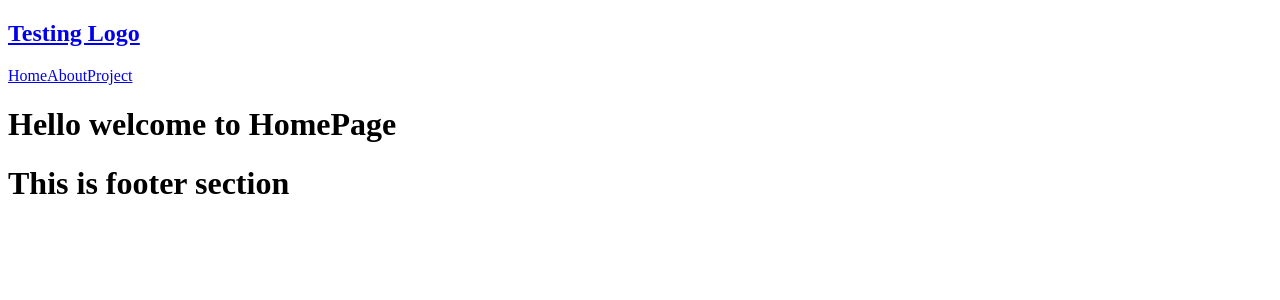
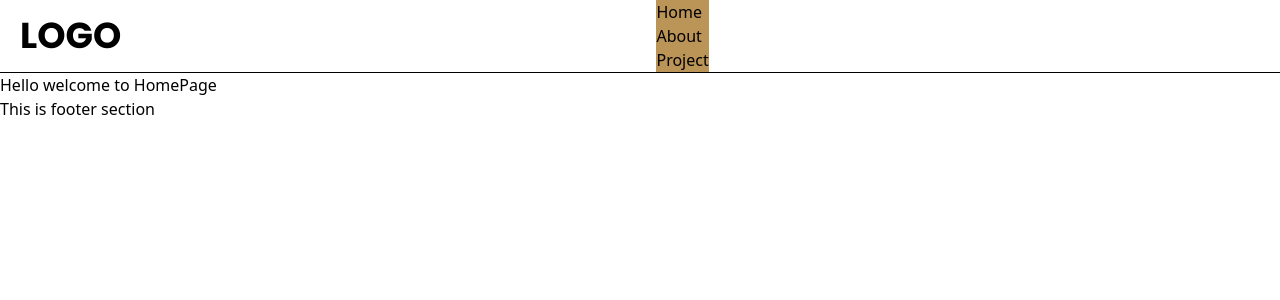
Before and after one commit to haroldm2598/Project-portfolio, a React (Vite) app: page / in a window 1280 px wide. Shown: the top 300 px of the page. Built offline with nearby package versions, Linux system fonts and the light colour scheme; some icons are missing.

Commit message:
PROGRESS: header & footer

```diff
--- a/src/App.jsx
+++ b/src/App.jsx
@@ -1,3 +1,5 @@
+import './assets/style/main.scss';
+
 import {
 	createHashRouter,
 	createRoutesFromElements,
--- a/src/assets/style/_colors.scss
+++ b/src/assets/style/_colors.scss
@@ -0,0 +1,5 @@
+$bg-color-100: #6f1d1b;
+$bg-color-200: #bb9457;
+$bg-color-300: #432818;
+$bg-color-400: #b96d38;
+$bg-color-500: #ffe6a7;
--- a/src/assets/style/_fonts.scss
+++ b/src/assets/style/_fonts.scss
@@ -0,0 +1,4 @@
+@import url('https://fonts.googleapis.com/css2?family=Inter:wght@400;500&family=Poppins:wght@400;500;600;700&display=swap');
+
+$mainFont: 'Poppins', sans-serif;
+$subFont: 'Inter', sans-serif;
--- a/src/assets/style/main.scss
+++ b/src/assets/style/main.scss
@@ -2,12 +2,29 @@
 @tailwind components;
 @tailwind utilities;
 
-@import url('https://fonts.googleapis.com/css2?family=Inter:wght@400;500&family=Poppins:wght@400;500;600;700&display=swap');
-// font-family: 'Inter', sans-serif;
-// font-family: 'Poppins', sans-serif;
+@import './fonts';
+
+@layer {
+	.header {
+		@apply flex flex-row justify-between items-center;
+
+		&__nav {
+			@apply flex flex-col bg-bgcolor200;
+		}
+	}
+}
 
 * {
 	padding: 0;
 	margin: 0;
 	box-sizing: border-box;
 }
+
+.header {
+	&__logo {
+		font-family: $mainFont;
+		font-weight: 700;
+		font-size: 36px;
+		text-transform: uppercase;
+	}
+}
--- a/src/layout/Header.jsx
+++ b/src/layout/Header.jsx
@@ -1,20 +1,27 @@
 import { Link, NavLink } from 'react-router-dom';
+import { FaAlignJustify } from 'react-icons/fa6';
 
 function Header() {
 	return (
 		<>
-			<header>
-				<nav>
-					<h1>
-						<Link to='/'>Testing Logo</Link>
-					</h1>
-					<div>
-						<NavLink to='/'>Home</NavLink>
-						<NavLink to='/About'>About</NavLink>
-						<NavLink to='/Project'>Project</NavLink>
-					</div>
+			<header className='header mx-5'>
+				<h1 className='header__logo'>
+					<Link to='/'>logo</Link>
+				</h1>
+
+				<nav className='header__nav'>
+					<NavLink to='/'>Home</NavLink>
+					<NavLink to='/About'>About</NavLink>
+					<NavLink to='/Project'>Project</NavLink>
 				</nav>
+
+				<div className='header__menuIcon'>
+					<span>
+						<FaAlignJustify />
+					</span>
+				</div>
 			</header>
+			<hr />
 		</>
 	);
 }
--- a/tailwind.config.js
+++ b/tailwind.config.js
@@ -2,6 +2,13 @@
 export default {
 	content: ['./index.html', './src/**/*.{js,ts,jsx,tsx}'],
 	theme: {
+		colors: {
+			bgcolor100: '#6f1d1b',
+			bgcolor200: '#bb9457',
+			bgcolor300: '#432818',
+			bgcolor400: '#b96d38',
+			bgcolor500: '#ffe6a7'
+		},
 		extend: {}
 	},
 	plugins: []
```
